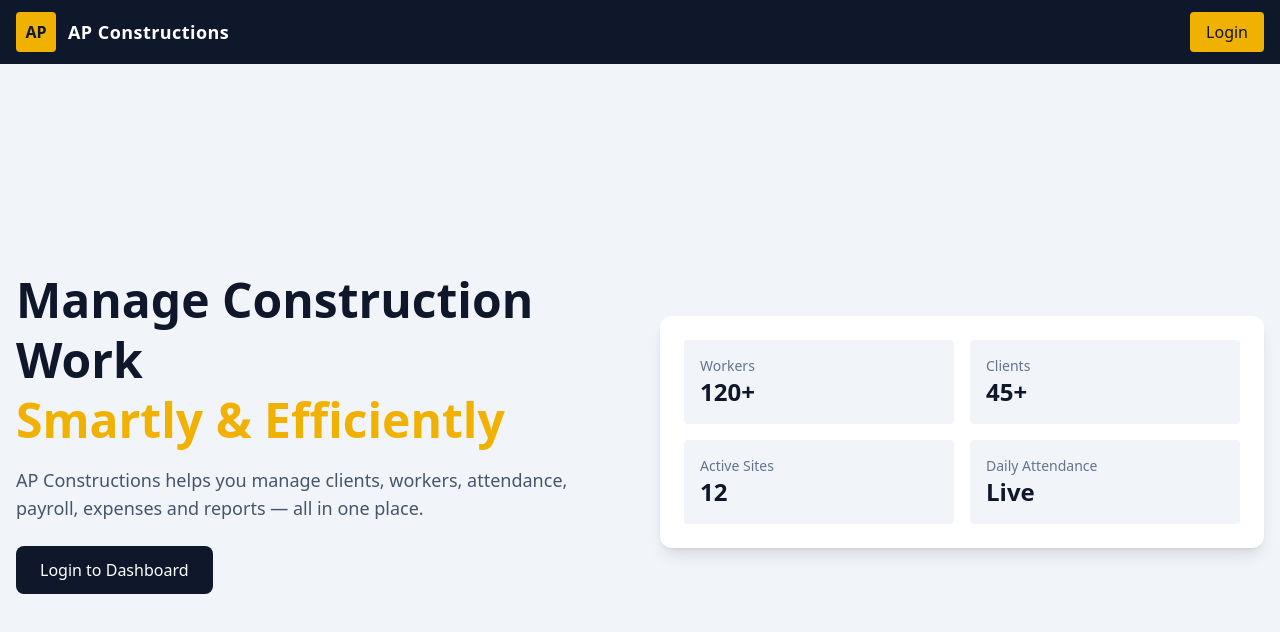
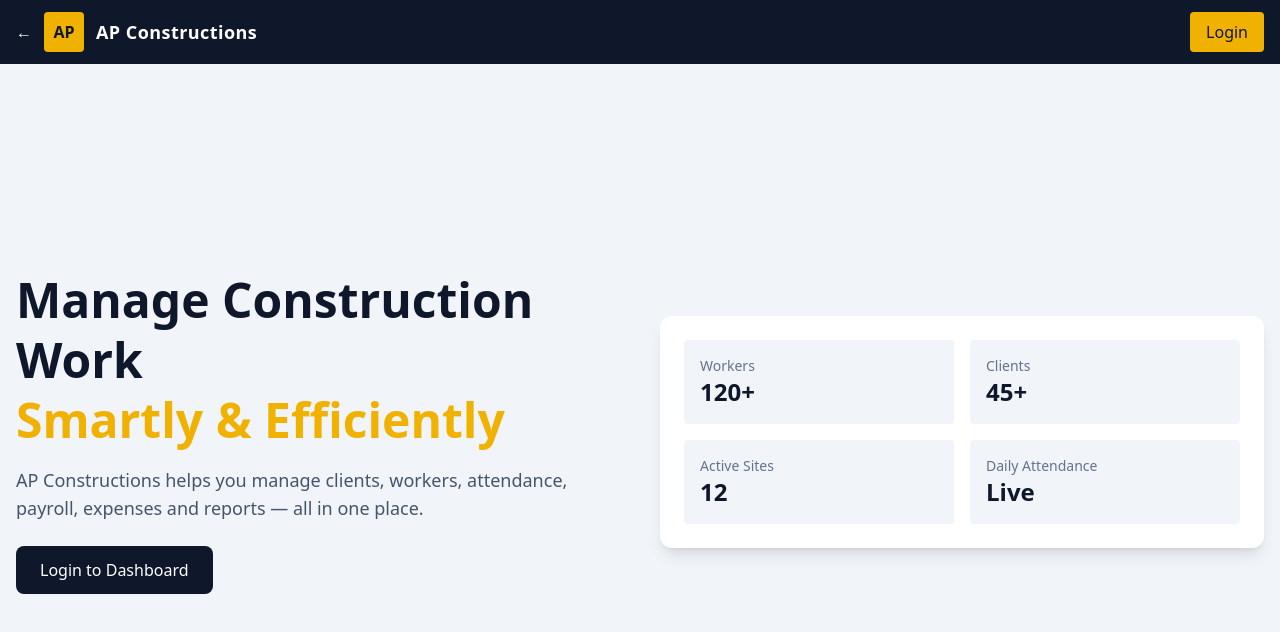
Before and after one commit to ashurohom/ap-constructions-frontend, a React (Vite) app in the folder ap-construtions/: page / in a window 1280 px wide. Shown: the top 632 px of the page. Built offline with nearby package versions, Linux system fonts and the light colour scheme.

Commit message:
add dashboard section in navbar

```diff
--- a/ap-construtions/src/components/Navbar.jsx
+++ b/ap-construtions/src/components/Navbar.jsx
@@ -14,11 +14,23 @@ const Navbar = ({ onLoginClick }) => {
     <nav className="w-full bg-slate-900 text-white h-16">
       <div className="max-w-7xl mx-auto px-4 h-full flex items-center justify-between">
 
-        {/* Logo */}
+        {/* Left: Back Button + Logo */}
         <div className="flex items-center gap-3">
+
+          {/* Back Button */}
+          <button
+            onClick={() => navigate(-1)}
+            className="text-white hover:text-yellow-400 transition"
+            title="Go back"
+          >
+            ←
+          </button>
+
+          {/* Logo */}
           <div className="w-10 h-10 bg-yellow-500 text-slate-900 font-bold flex items-center justify-center rounded">
             AP
           </div>
+
           <span className="text-lg font-semibold tracking-wide">
             AP Constructions
           </span>
```
